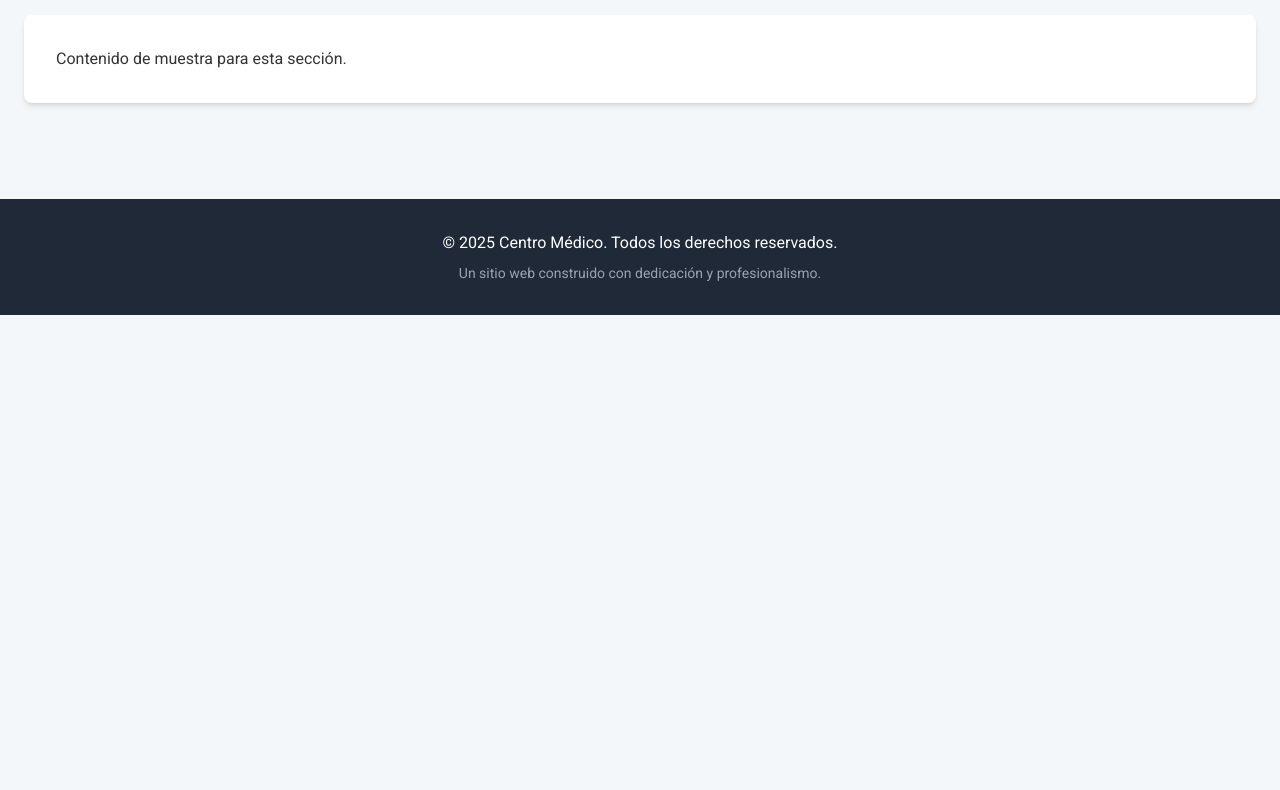
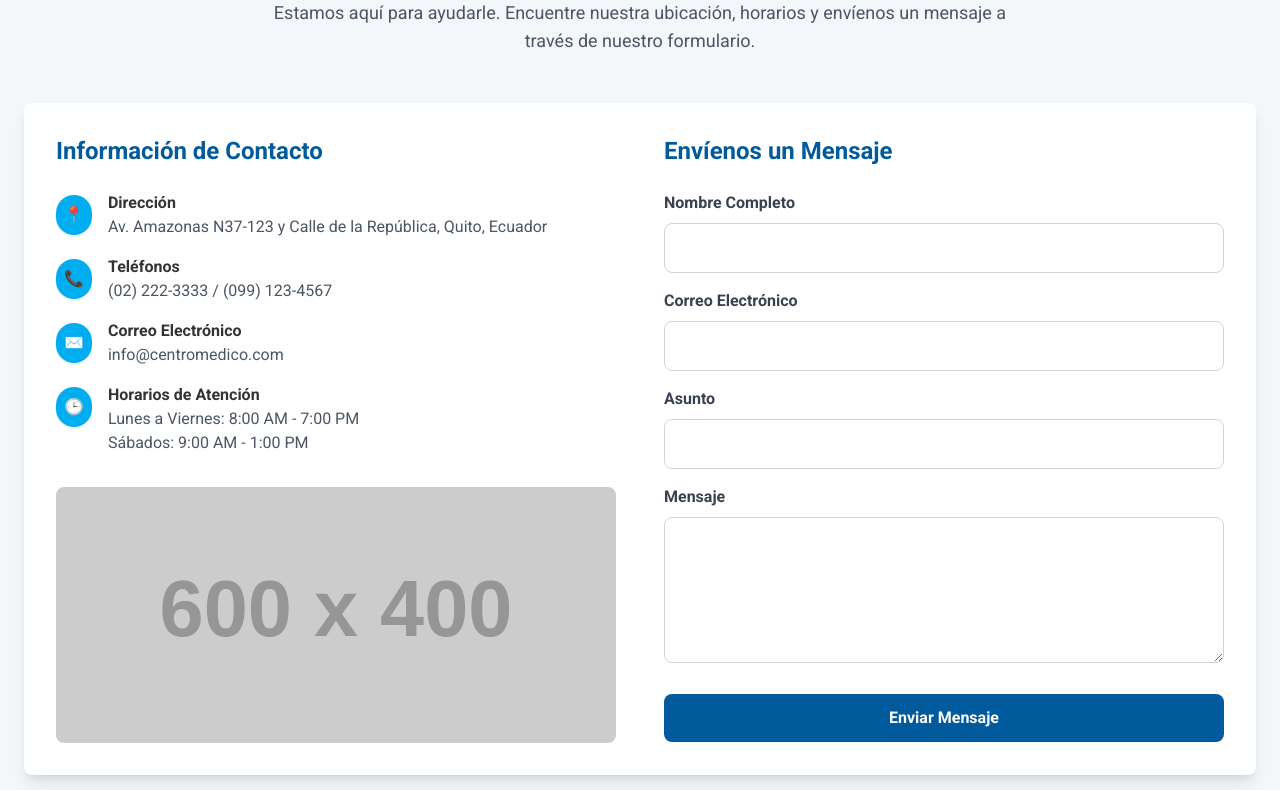
Before and after one commit to reyesbrostec/centro-cm8m, a plain HTML site: page contacto.html in a window 1280 px wide. Shown: the part 177-967 px from the top of the page. Before the commit the page ends 800 px from the top, so only its background shows below. Drawn offline with nearby package versions, Linux system fonts and the light colour scheme; placeholder pictures from the web are drawn by us.

Commit message:
Update contacto.html

```diff
--- a/contacto.html
+++ b/contacto.html
@@ -3,16 +3,17 @@
 <head>
     <meta charset="UTF-8">
     <meta name="viewport" content="width=device-width, initial-scale=1.0">
-    <title>Contacto - Centro Médico</title>
+    <title>Contacto y Ubicación - Centro Médico</title>
 
+    <!-- Tailwind CSS -->
     <script src="https://cdn.tailwindcss.com"></script>
 
+    <!-- Google Fonts: Roboto -->
     <link rel="preconnect" href="https://fonts.googleapis.com">
     <link rel="preconnect" href="https://fonts.gstatic.com" crossorigin>
     <link href="https://fonts.googleapis.com/css2?family=Roboto:wght@300;400;500;700&display=swap" rel="stylesheet">
 
     <style>
-        /* Aplicamos la fuente base y colores */
         body {
             font-family: 'Roboto', sans-serif;
             background-color: #F4F7F9;
@@ -26,6 +27,7 @@
 </head>
 <body class="antialiased">
 
+    <!-- Encabezado y Navegación -->
     <header class="header-bg shadow-md sticky top-0 z-50">
         <nav class="container mx-auto px-6 py-4 flex justify-between items-center">
             <div class="text-2xl font-bold primary-text">
@@ -35,22 +37,102 @@
                 <li><a href="index.html" class="hover:primary-text transition-colors">Inicio</a></li>
                 <li><a href="especialistas.html" class="hover:primary-text transition-colors">Nuestros Especialistas</a></li>
                 <li><a href="servicios.html" class="hover:primary-text transition-colors">Servicios</a></li>
-                <li><a href="contacto.html" class="hover:primary-text transition-colors">Contacto</a></li>
+                <li><a href="contacto.html" class="primary-text font-bold transition-colors">Contacto</a></li>
             </ul>
-            <a href="portal-paciente.html" class="hidden md:block primary-bg text-white font-bold py-2 px-4 rounded-lg hover:bg-opacity-90 transition-colors">
+            <a href="portal-paciente.html" class="hidden md:block accent-bg text-white font-bold py-2 px-4 rounded-lg hover:bg-opacity-90 transition-colors">
                 Portal de Pacientes
             </a>
-            </nav>
+        </nav>
     </header>
 
+    <!-- Contenido Principal de la Página -->
     <main class="container mx-auto px-6 py-12">
-        <h1 class="text-4xl font-bold primary-text mb-8">Título de la Página</h1>
+        <!-- INICIO SECCIÓN EDITABLE: Título y Descripción -->
+        <div class="text-center mb-12">
+            <h1 class="text-4xl font-bold primary-text">Póngase en Contacto con Nosotros</h1>
+            <p class="mt-4 text-lg text-gray-600 max-w-3xl mx-auto">Estamos aquí para ayudarle. Encuentre nuestra ubicación, horarios y envíenos un mensaje a través de nuestro formulario.</p>
+        </div>
+        <!-- FIN SECCIÓN EDITABLE -->
 
-        <div class="bg-white p-8 rounded-lg shadow-md">
-            <p>Contenido de muestra para esta sección.</p>
+        <div class="bg-white rounded-lg shadow-lg p-8 grid grid-cols-1 md:grid-cols-2 gap-12">
+
+            <!-- Columna Izquierda: Información y Mapa -->
+            <div>
+                <h2 class="text-2xl font-bold primary-text mb-6">Información de Contacto</h2>
+
+                <!-- INICIO SECCIÓN EDITABLE: Datos de Contacto -->
+                <div class="space-y-4">
+                    <div class="flex items-start">
+                        <span class="accent-bg text-white rounded-full p-2 mr-4 mt-1">📍</span>
+                        <div>
+                            <h4 class="font-bold">Dirección</h4>
+                            <p class="text-gray-600">Av. Amazonas N37-123 y Calle de la República, Quito, Ecuador</p>
+                        </div>
+                    </div>
+                    <div class="flex items-start">
+                        <span class="accent-bg text-white rounded-full p-2 mr-4 mt-1">📞</span>
+                        <div>
+                            <h4 class="font-bold">Teléfonos</h4>
+                            <p class="text-gray-600">(02) 222-3333 / (099) 123-4567</p>
+                        </div>
+                    </div>
+                    <div class="flex items-start">
+                        <span class="accent-bg text-white rounded-full p-2 mr-4 mt-1">✉️</span>
+                        <div>
+                            <h4 class="font-bold">Correo Electrónico</h4>
+                            <p class="text-gray-600">info@centromedico.com</p>
+                        </div>
+                    </div>
+                    <div class="flex items-start">
+                        <span class="accent-bg text-white rounded-full p-2 mr-4 mt-1">🕒</span>
+                        <div>
+                            <h4 class="font-bold">Horarios de Atención</h4>
+                            <p class="text-gray-600">Lunes a Viernes: 8:00 AM - 7:00 PM</p>
+                            <p class="text-gray-600">Sábados: 9:00 AM - 1:00 PM</p>
+                        </div>
+                    </div>
+                </div>
+                <!-- FIN SECCIÓN EDITABLE -->
+
+                <!-- Mapa -->
+                <div class="mt-8 rounded-lg overflow-hidden">
+                    <!-- Puedes reemplazar esta imagen con un iframe de Google Maps si lo prefieres -->
+                    <img src="https://placehold.co/600x400/00AEEF/FFFFFF?text=Mapa+de+Ubicaci%C3%B3n" alt="Mapa de ubicación del centro médico" class="w-full h-64 object-cover">
+                </div>
+            </div>
+
+            <!-- Columna Derecha: Formulario de Contacto -->
+            <div>
+                <h2 class="text-2xl font-bold primary-text mb-6">Envíenos un Mensaje</h2>
+                <form action="#" method="POST">
+                    <div class="mb-4">
+                        <label for="name" class="block text-gray-700 font-bold mb-2">Nombre Completo</label>
+                        <input type="text" id="name" name="name" class="w-full p-3 border border-gray-300 rounded-lg focus:outline-none focus:ring-2 focus:ring-blue-400" required>
+                    </div>
+                    <div class="mb-4">
+                        <label for="email" class="block text-gray-700 font-bold mb-2">Correo Electrónico</label>
+                        <input type="email" id="email" name="email" class="w-full p-3 border border-gray-300 rounded-lg focus:outline-none focus:ring-2 focus:ring-blue-400" required>
+                    </div>
+                    <div class="mb-4">
+                        <label for="subject" class="block text-gray-700 font-bold mb-2">Asunto</label>
+                        <input type="text" id="subject" name="subject" class="w-full p-3 border border-gray-300 rounded-lg focus:outline-none focus:ring-2 focus:ring-blue-400" required>
+                    </div>
+                    <div class="mb-6">
+                        <label for="message" class="block text-gray-700 font-bold mb-2">Mensaje</label>
+                        <textarea id="message" name="message" rows="5" class="w-full p-3 border border-gray-300 rounded-lg focus:outline-none focus:ring-2 focus:ring-blue-400" required></textarea>
+                    </div>
+                    <div>
+                        <button type="submit" class="w-full primary-bg text-white font-bold py-3 px-4 rounded-lg hover:bg-opacity-90 transition-colors">
+                            Enviar Mensaje
+                        </button>
+                    </div>
+                </form>
+            </div>
+
         </div>
     </main>
 
+    <!-- Pie de Página -->
     <footer class="bg-gray-800 text-white mt-12">
         <div class="container mx-auto px-6 py-8 text-center">
             <p>&copy; 2025 Centro Médico. Todos los derechos reservados.</p>
```
